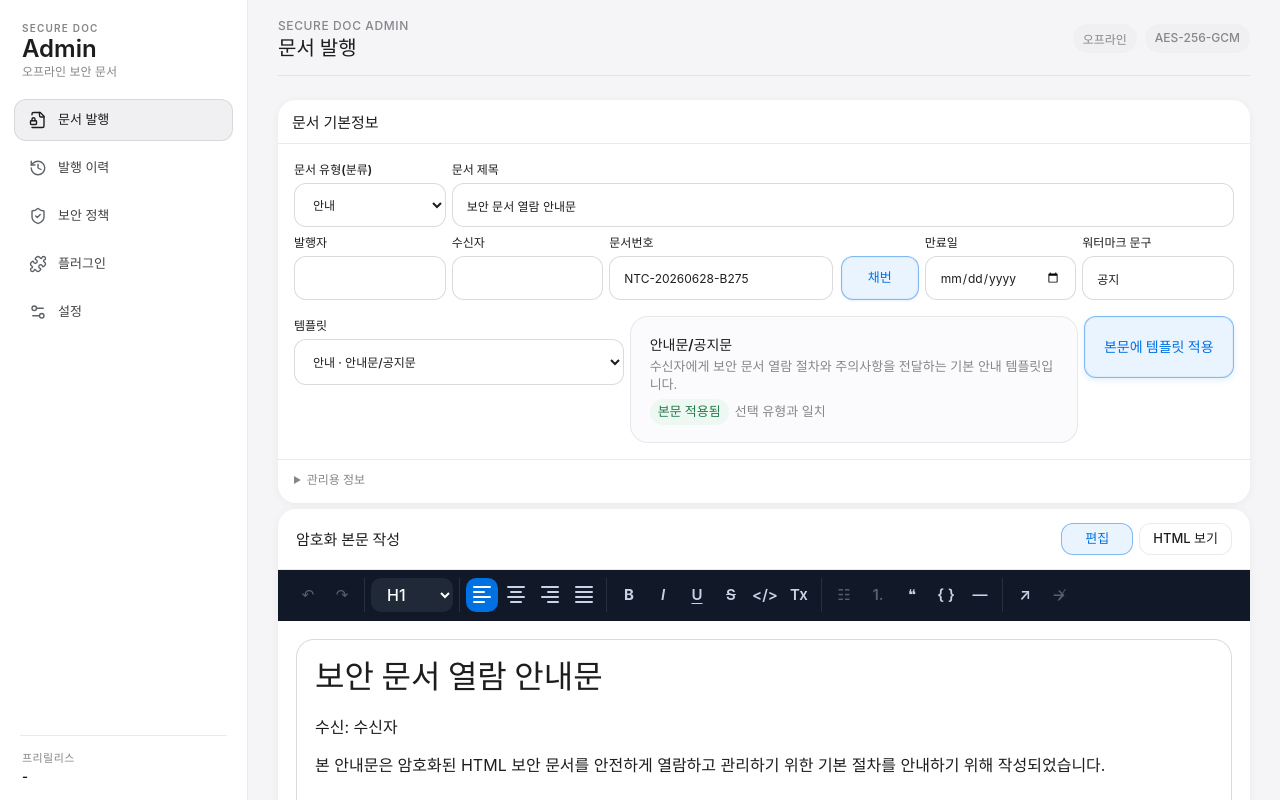
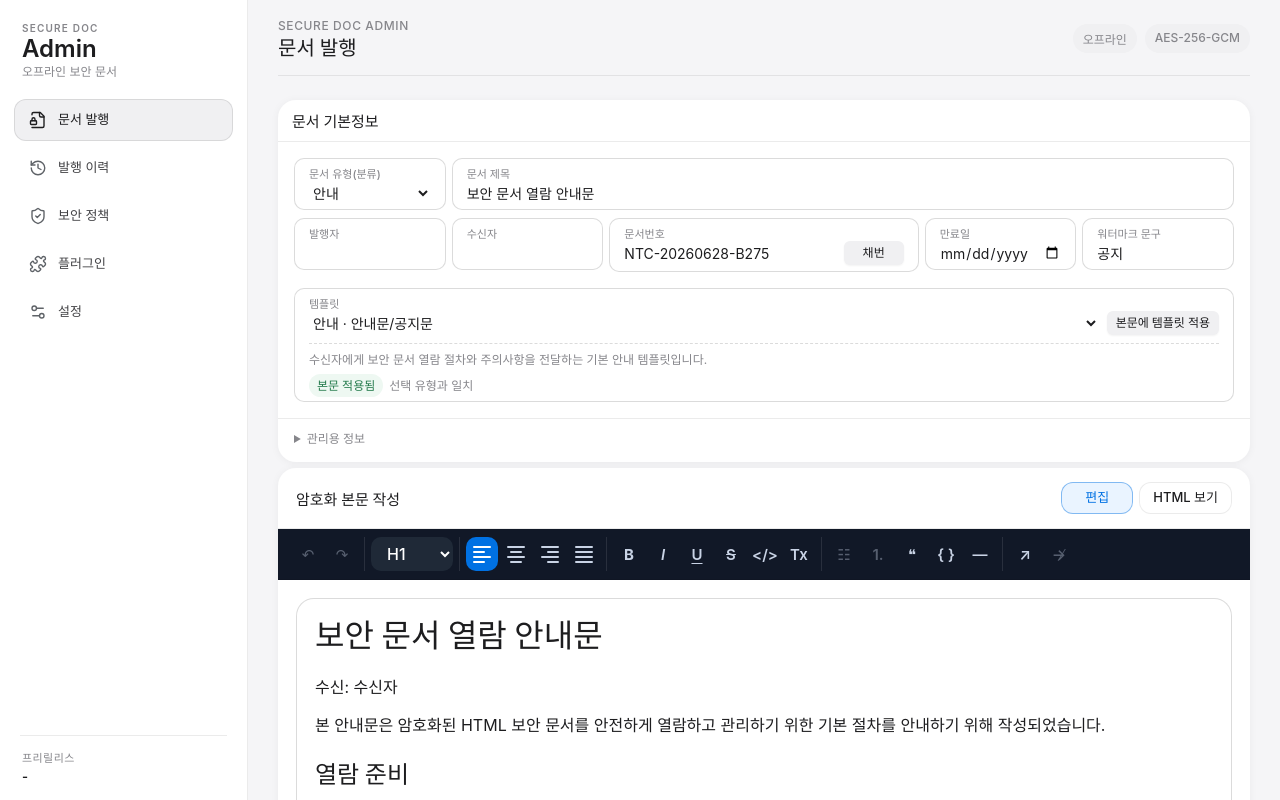
Before and after one commit to landfill/secure-doc, a React (Vite) app in the folder src/renderer/: page / in a window 1280 px wide. Shown: the top 800 px of the page. Built offline with nearby package versions, Linux system fonts and the light colour scheme.

Commit message:
Refactor metadata panel UI for encapsulated labels and aligned pickers

```diff
--- a/src/renderer/src/App.tsx
+++ b/src/renderer/src/App.tsx
@@ -1851,17 +1851,25 @@ export function App(): ReactElement {
               <input value={metadata.watermarkText} onChange={(event) => updateMetadata("watermarkText", event.target.value)} />
             </label>
           </div>
-          <div className="template-picker">
-            <label>
-              {t("field.template")}
-              <select value={selectedTemplateId} onChange={(event) => setSelectedTemplateId(event.target.value)}>
+          <div className="pickers-row">
+            <div className="metadata-field template-picker">
+            <label htmlFor="template-select">{t("field.template")}</label>
+            <div className="picker-control">
+              <select id="template-select" value={selectedTemplateId} onChange={(event) => setSelectedTemplateId(event.target.value)}>
                 {availableDocumentTemplates.map((template) => (
                   <option key={template.id} value={template.id}>
                     {templateOptionLabel(template, locale)}
                   </option>
                 ))}
               </select>
-            </label>
+              <button
+                type="button"
+                className={["template-apply-button", templateApplyPending ? "pending" : ""].filter(Boolean).join(" ")}
+                onClick={handleApplySelectedTemplate}
+              >
+                {t("template.apply")}
+              </button>
+            </div>
             <div className="template-summary">
               <strong>{templateDisplayName(selectedTemplate, locale)}</strong>
               <span>{templateDisplayDescription(selectedTemplate, locale)}</span>
@@ -1880,19 +1888,13 @@ export function App(): ReactElement {
                 </span>
               </div>
             </div>
-            <button
-              type="button"
-              className={["template-apply-button", templateApplyPending ? "pending" : ""].filter(Boolean).join(" ")}
-              onClick={handleApplySelectedTemplate}
-            >
-              {t("template.apply")}
-            </button>
           </div>
           {activeBrandingPresets.length > 0 && (
-            <div className="branding-picker">
-              <label>
-                {t("field.branding")}
+            <div className="metadata-field branding-picker">
+              <label htmlFor="branding-select">{t("field.branding")}</label>
+              <div className="picker-control">
                 <select
+                  id="branding-select"
                   value={selectedBrandingPresetKey}
                   onChange={(event) => setSelectedBrandingPresetKey(event.target.value)}
                 >
@@ -1902,7 +1904,15 @@ export function App(): ReactElement {
                     </option>
                   ))}
                 </select>
-              </label>
+                <button
+                  type="button"
+                  className={["branding-apply-button", brandingApplyPending ? "pending" : ""].filter(Boolean).join(" ")}
+                  onClick={handleApplySelectedBrandingPreset}
+                  disabled={!selectedBrandingPreset}
+                >
+                  {selectedBrandingMetadataChanged ? t("branding.reapply") : t("branding.apply")}
+                </button>
+              </div>
               <div className="branding-summary">
                 {selectedBrandingPreset ? (
                   <>
@@ -1930,16 +1940,9 @@ export function App(): ReactElement {
                   <span>{t("branding.noActive")}</span>
                 )}
               </div>
-              <button
-                type="button"
-                className={["branding-apply-button", brandingApplyPending ? "pending" : ""].filter(Boolean).join(" ")}
-                onClick={handleApplySelectedBrandingPreset}
-                disabled={!selectedBrandingPreset}
-              >
-                {selectedBrandingMetadataChanged ? t("branding.reapply") : t("branding.apply")}
-              </button>
             </div>
           )}
+          </div>
           <details className="admin-meta-details">
             <summary>{t("field.adminInfo")}</summary>
             <div className="admin-meta-grid">
--- a/src/renderer/src/styles.css
+++ b/src/renderer/src/styles.css
@@ -328,7 +328,7 @@ button.primary {
 }
 
 .metadata-panel .section-heading {
-  min-height: 44px;
+  min-height: 36px;
   padding: 10px 14px;
 }
 
@@ -351,33 +351,54 @@ button.primary {
 
 .metadata-panel label,
 .metadata-panel .metadata-field {
-  gap: 6px;
+  gap: 0;
 }
 
 .metadata-panel input,
 .metadata-panel select {
-  height: 44px;
+  height: 24px;
+  border: none;
+  background: transparent;
+  padding: 0;
+  margin: 0;
+  border-radius: 0;
+  box-shadow: none;
+  font-size: 14px;
+  color: var(--fg);
+}
+
+.metadata-panel input:focus,
+.metadata-panel select:focus {
+  outline: none;
+  box-shadow: none;
 }
 
 label {
-  display: grid;
-  gap: 7px;
-  color: var(--fg);
-  font-size: 12px;
-  font-weight: 600;
-}
-
-.metadata-field {
-  display: grid;
-  color: var(--fg);
-  font-size: 12px;
-  font-weight: 600;
-}
-
-.metadata-field > label {
   display: block;
-  gap: 0;
-}
+  color: var(--muted);
+  font-size: 11px;
+  font-weight: 500;
+  margin-bottom: 2px;
+}
+
+.metadata-field,
+.metadata-panel .form-grid > label {
+  display: flex;
+  flex-direction: column;
+  background: var(--surface);
+  border: 1px solid var(--border-control);
+  border-radius: 10px;
+  padding: 6px 14px 4px;
+  min-height: 48px;
+  transition: all 0.2s ease;
+}
+
+.metadata-field:focus-within,
+.metadata-panel .form-grid > label:focus-within {
+  border-color: var(--accent);
+  box-shadow: 0 0 0 1px var(--accent);
+}
+
 
 label.wide {
   grid-column: 1 / -1;
@@ -411,78 +432,72 @@ label.wide {
   grid-area: watermark;
 }
 
-.document-number-control {
-  display: grid;
-  grid-template-columns: minmax(210px, 1fr) 78px;
+.document-number-control,
+.picker-control {
+  display: flex;
+  align-items: center;
   gap: 8px;
-}
-
-.document-number-button {
-  height: 44px;
-  min-width: 78px;
-  border-color: var(--accent-border);
-  color: var(--accent);
-  background: var(--accent-soft);
-  box-shadow: inset 0 0 0 1px rgba(var(--accent-rgb), 0.06), 0 1px 2px rgba(var(--accent-rgb), 0.1);
+  margin-top: -2px;
+}
+
+.document-number-control input,
+.picker-control select {
+  flex: 1;
+  min-width: 0;
+}
+
+.document-number-button,
+.template-apply-button,
+.branding-apply-button {
+  height: 24px;
+  min-width: 60px;
+  border-radius: 6px;
+  border-color: transparent;
+  padding: 0 8px;
+  font-size: 12px;
+  color: var(--fg);
+  background: #f0f0f2;
+  box-shadow: 0 1px 2px rgba(0, 0, 0, 0.05);
   white-space: nowrap;
-  font-weight: 700;
-}
-
-.document-number-button:hover {
-  border-color: var(--accent);
-  background: #dcecff;
-}
-
-.template-picker,
-.branding-picker {
-  display: grid;
-  grid-template-columns: minmax(250px, 0.92fr) minmax(320px, 1.25fr) minmax(150px, 0.42fr);
-  align-items: stretch;
-  gap: var(--tight-gap);
+  font-weight: 600;
+  transition: all 0.2s ease;
+  cursor: pointer;
+}
+
+.document-number-button:hover,
+.template-apply-button:hover,
+.branding-apply-button:hover {
+  background: #e5e5e8;
+  border-color: transparent;
+}
+
+.pickers-row {
+  display: grid;
+  grid-template-columns: repeat(auto-fit, minmax(320px, 1fr));
+  gap: 16px;
   padding: 0 16px 16px;
-}
-
-.branding-picker {
-  padding-top: 0;
-}
-
-.template-picker > label,
-.branding-picker > label {
-  align-self: stretch;
-  align-content: start;
-}
-
-.template-picker select,
-.branding-picker select {
-  height: 46px;
-  font-weight: 500;
 }
 
 .template-summary,
 .branding-summary {
-  display: grid;
+  display: flex;
+  flex-direction: column;
   gap: 4px;
-  min-height: 82px;
-  align-content: start;
-  padding: 18px 20px;
-  border: 0;
-  border-radius: var(--card-radius);
-  background: var(--surface-warm);
-  box-shadow: inset 0 0 0 1px var(--border);
+  margin-top: 8px;
+  padding-top: 8px;
+  border-top: 1px dashed var(--border-control);
 }
 
 .template-summary strong,
 .branding-summary strong {
-  color: var(--fg);
-  font-size: 14px;
-  font-weight: 600;
+  display: none;
 }
 
 .template-summary span,
 .branding-summary span {
   color: var(--muted);
-  font-size: 13px;
-  line-height: 1.35;
+  font-size: 12px;
+  line-height: 1.3;
 }
 
 .template-state-row,
@@ -533,46 +548,20 @@ label.wide {
   font-size: 11px;
 }
 
-.template-apply-button,
-.branding-apply-button {
-  display: inline-flex;
-  align-items: center;
-  justify-content: center;
-  align-self: stretch;
-  justify-self: stretch;
-  width: 100%;
-  min-width: 0;
-  min-height: 62px;
-  border-color: var(--accent-border);
-  padding: 0 14px;
-  color: var(--accent);
-  background: var(--accent-soft);
-  box-shadow: inset 0 0 0 1px rgba(var(--accent-rgb), 0.06), 0 2px 6px rgba(var(--accent-rgb), 0.12);
-  white-space: normal;
-  text-align: center;
-  overflow-wrap: anywhere;
-  font-size: 14px;
-  font-weight: 700;
-}
-
-.template-apply-button:hover,
-.branding-apply-button:hover {
-  border-color: var(--accent);
-  background: #dcecff;
-}
+
 
 .template-apply-button.pending,
 .branding-apply-button.pending {
-  border-color: var(--accent);
+  border-color: transparent;
   color: var(--on-accent);
   background: var(--accent);
-  box-shadow: 0 4px 12px rgba(var(--accent-rgb), 0.2);
+  box-shadow: 0 4px 12px rgba(var(--accent-rgb), 0.25);
 }
 
 .template-apply-button.pending:hover,
 .branding-apply-button.pending:hover {
-  border-color: var(--accent);
-  background: #255ed8;
+  border-color: transparent;
+  background: #0062c6;
 }
 
 .branding-swatch-row {
```
